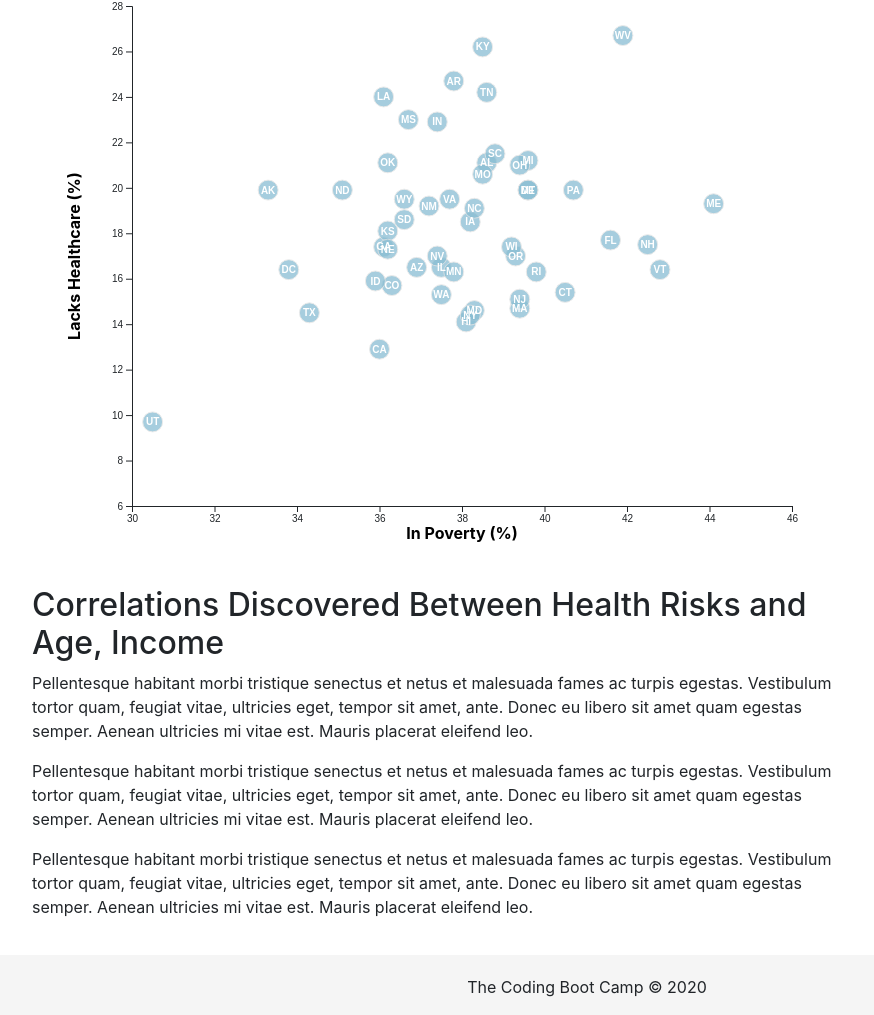
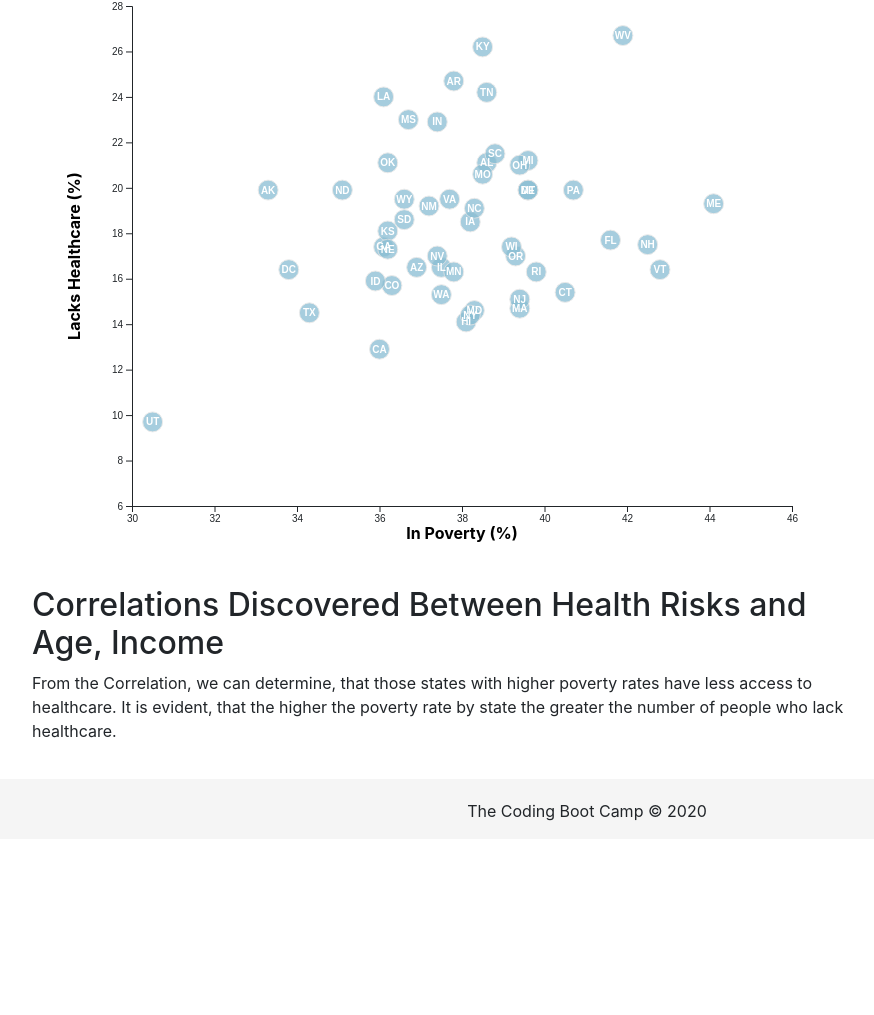
Before and after one commit to cceni03/D3-Challenge, a plain HTML site: page D3_Data_Journalism/index.html in a window 1280 px wide. Shown: the part 70-1085 px from the top of the page, without its empty margins (53-927 px from the left). After the commit the page ends 909 px from the top, so only its background shows below. Drawn offline with nearby package versions, Linux system fonts and the light colour scheme.

Commit message:
Final Commit

```diff
--- a/D3_Data_Journalism/assets/js/app.js
+++ b/D3_Data_Journalism/assets/js/app.js
@@ -34,7 +34,7 @@ d3.csv("assets/data/data.csv").then(function(CensusData) {
   const xScale = d3.scaleLinear()
     .domain(d3.extent(CensusData, d => d.age))
     .range([0, width])
-    .nice(); //makes the intersection of axes crisp
+    .nice();
 
   const yScale = d3.scaleLinear()
     .domain([6,d3.max(CensusData, d => d.smokes)])
@@ -44,7 +44,6 @@ d3.csv("assets/data/data.csv").then(function(CensusData) {
   // Create Axes
   const xAxis = d3.axisBottom(xScale);
   const yAxis = d3.axisLeft(yScale);
-
 
 // Append axes to the chartGroup
   chartGroup.append("g").attr("transform", `translate(0, ${height})`).call(xAxis);
--- a/D3_Data_Journalism/index.html
+++ b/D3_Data_Journalism/index.html
@@ -28,17 +28,10 @@
       <div class="col-xs-12  col-md-9">
         <div class="article">
           <h2>Correlations Discovered Between Health Risks and Age, Income</h2>
-          <p>Pellentesque habitant morbi tristique senectus et netus et malesuada fames ac turpis egestas. Vestibulum tortor
-            quam, feugiat vitae, ultricies eget, tempor sit amet, ante. Donec eu libero sit amet quam egestas semper. Aenean
-            ultricies mi vitae est. Mauris placerat eleifend leo.</p>
-
-          <p>Pellentesque habitant morbi tristique senectus et netus et malesuada fames ac turpis egestas. Vestibulum tortor
-            quam, feugiat vitae, ultricies eget, tempor sit amet, ante. Donec eu libero sit amet quam egestas semper. Aenean
-            ultricies mi vitae est. Mauris placerat eleifend leo.</p>
-
-          <p>Pellentesque habitant morbi tristique senectus et netus et malesuada fames ac turpis egestas. Vestibulum tortor
-            quam, feugiat vitae, ultricies eget, tempor sit amet, ante. Donec eu libero sit amet quam egestas semper. Aenean
-            ultricies mi vitae est. Mauris placerat eleifend leo.</p>
+          <p>From the Correlation, we can determine, that those states with higher poverty
+            rates have less access to healthcare. It is evident, that the higher the poverty rate
+            by state the greater the number of people who lack healthcare.
+          </p>
         </div>
       </div>
     </div>
```
